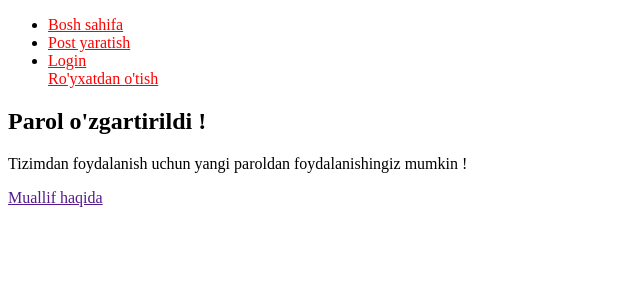
After one commit to SaidAbbos96/django_less, a Django app: template blog2/templates/registration/password_change_done.html in a window 1280 px wide. The commit adds this page. Shown: the top 300 px of the page, without its empty margins (0-640 px from the left). Run offline with Django 4.2, Linux system fonts and the light colour scheme; the template is opened without the code that fills it, so the values that code supplies are empty; some libraries are stand-ins or nearby versions.

Commit message:
created now blog2

```diff
--- a/blog2/templates/base.html
+++ b/blog2/templates/base.html
@@ -59,7 +59,7 @@
         </nav>
     </div>
 </header>
-<main style="min-height: 90vh;" class="container">
+<main style="min-height: 90vh;" class="container py-2">
     {% block content %}
     {% endblock content %}
 </main>
--- a/blog2/templates/registration/login.html
+++ b/blog2/templates/registration/login.html
@@ -1,4 +1,6 @@
 {% extends "base.html" %}
+{% load crispy_forms_filters %}
+{#{% load crispy_forms_tags %}#}
 {% block title %} Saytga kirish {% endblock title %}
 {% block content %}
     <div class="row">
@@ -8,7 +10,8 @@
             </h2>
             <form action="" method="post">
                 {% csrf_token %}
-                {{ form.as_p }}
+{#                {{ form.as_p }}#}
+                {{ form|crispy }}
                 <input type="submit" class="btn btn-success" value="Kirish">
             </form>
         </div>
--- /dev/null
+++ b/blog2/templates/registration/password_change_done.html
@@ -0,0 +1,15 @@
+{% extends "base.html" %}
+{% load crispy_forms_filters %}
+{% block title %} Parol o'zgartirildi ! {% endblock title %}
+{% block content %}
+    <div class="row">
+        <div class="col-12">
+            <h2 class="block__title">
+                Parol o'zgartirildi !
+            </h2>
+            <p class="block__p">
+                Tizimdan foydalanish uchun yangi paroldan foydalanishingiz mumkin !
+            </p>
+        </div>
+    </div>
+{% endblock content %}
--- a/blog2/templates/registration/signup.html
+++ b/blog2/templates/registration/signup.html
@@ -1,4 +1,6 @@
 {% extends "base.html" %}
+{% load crispy_forms_filters %}
+{#{% load crispy_forms_tags %}#}
 {% block title %} Ruyxatdan o'tish {% endblock title %}
 {% block content %}
     <div class="row">
@@ -8,7 +10,8 @@
             </h2>
             <form action="" method="post">
                 {% csrf_token %}
-                {{ form.as_p }}
+{#                {{ form.as_p }}#}
+                {{ form|crispy }}
                 <input type="submit" class="btn btn-primary" value="Ro'yxatdan o'tish">
             </form>
         </div>
```
Also changed, not shown: blog2/config/settings.py (+6 -1 lines), blog2/templates/registration/password_change_form.html (added, +20 -0 lines), blog2/db.sqlite3, 4 other files.
